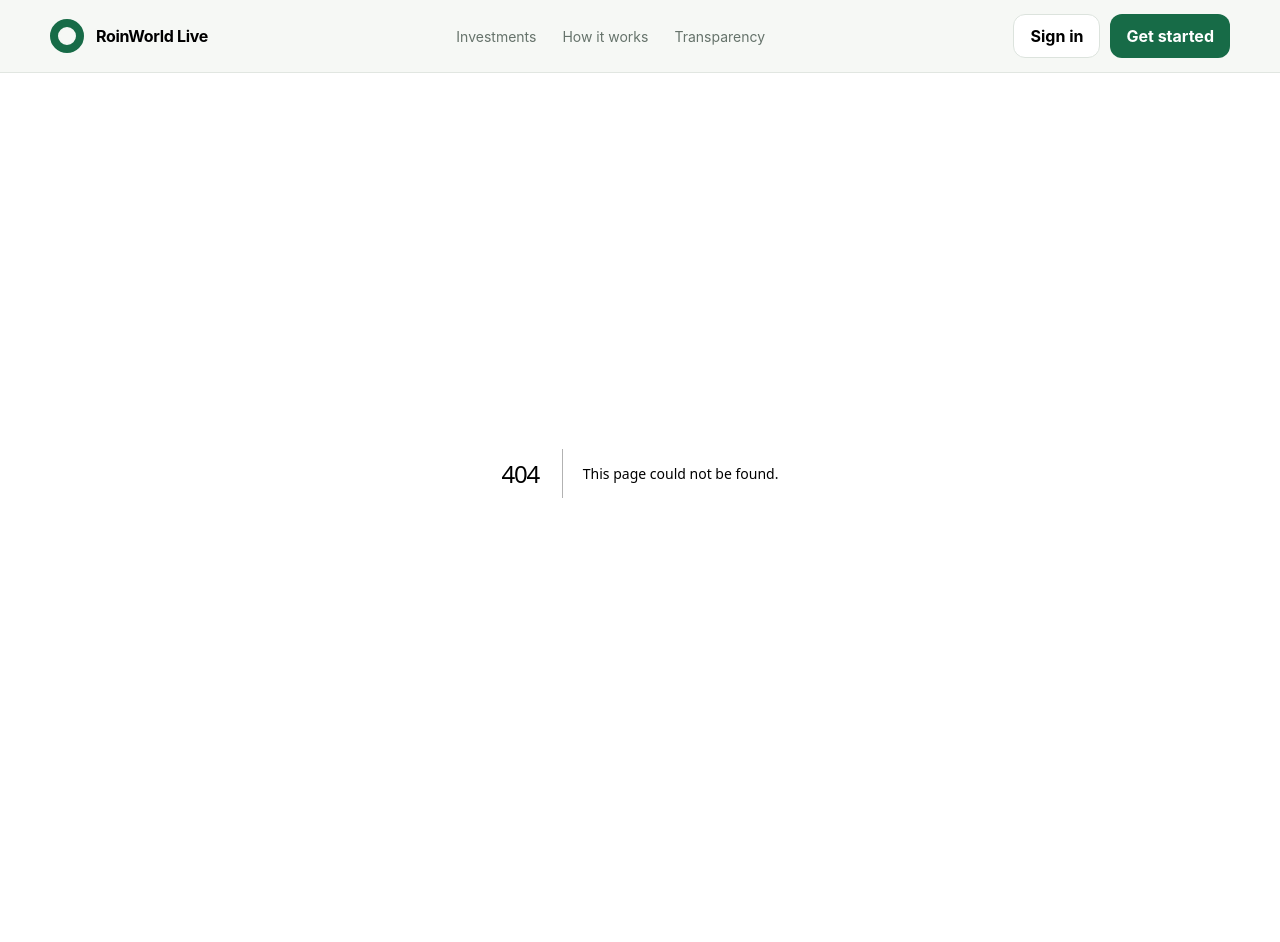
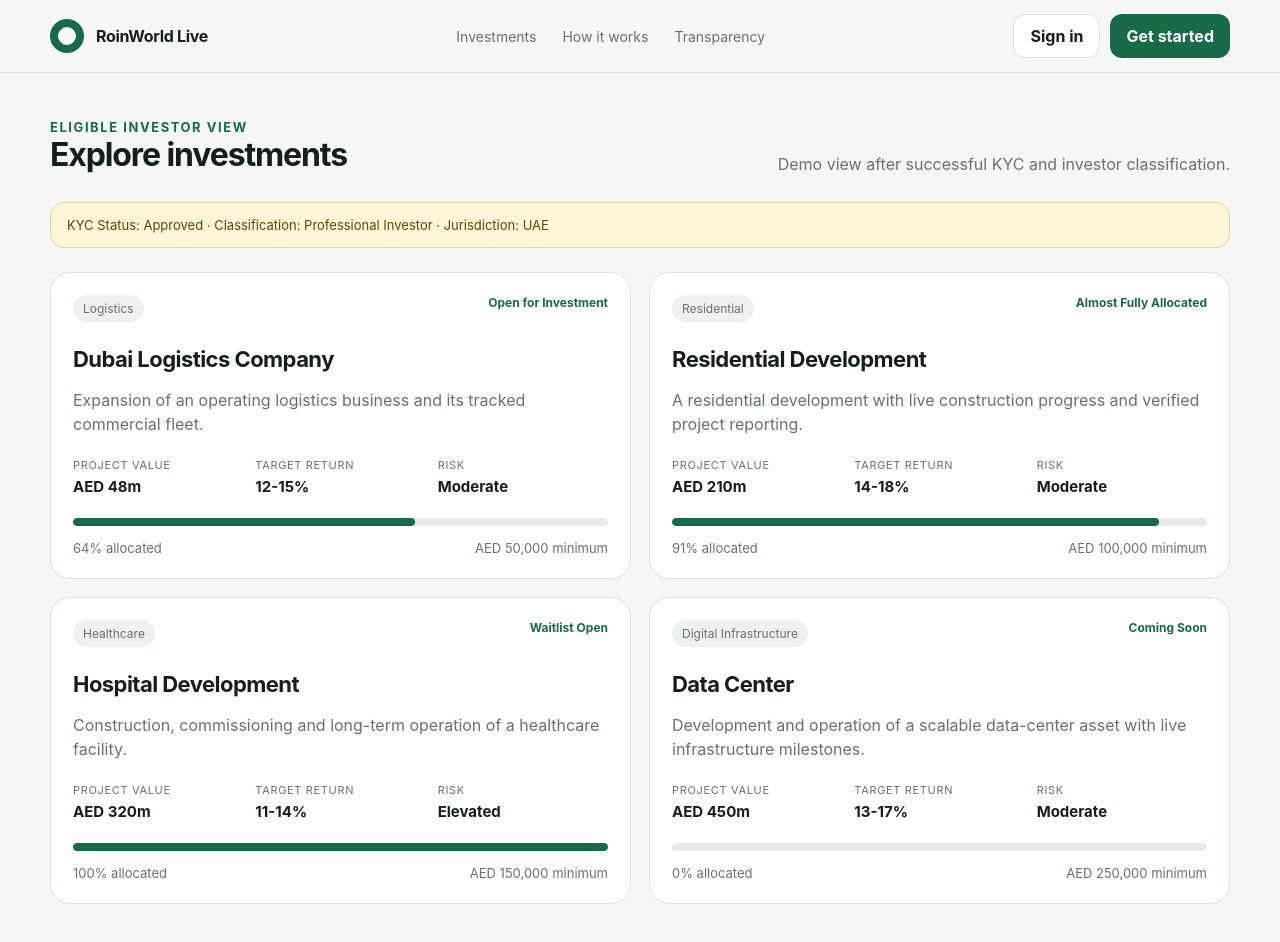
Before and after one commit to nikmad-ops/RoinWorldLive, a Next.js app in the folder prototype/: page /marketplace in a window 1280 px wide. Before the commit this address had no page. Shown: the top 942 px of the page. Before the commit the page ends 873 px from the top, so only its background shows below. Built offline with nearby package versions, Linux system fonts and the light colour scheme.

Commit message:
prototype: add prototype/app/marketplace/page.tsx

```diff
--- /dev/null
+++ b/prototype/app/marketplace/page.tsx
@@ -0,0 +1,31 @@
+import Link from "next/link";
+import { projects } from "@/lib/projects";
+
+export default function MarketplacePage() {
+  return (
+    <main className="section shell">
+      <div className="section-title">
+        <div><div className="eyebrow">Eligible investor view</div><h2>Explore investments</h2></div>
+        <p>Demo view after successful KYC and investor classification.</p>
+      </div>
+      <div className="notice" style={{ marginBottom: 24 }}>
+        KYC Status: Approved · Classification: Professional Investor · Jurisdiction: UAE
+      </div>
+      <div className="grid">
+        {projects.map((project) => (
+          <Link key={project.id} href={`/projects/${project.id}`} className="card">
+            <div className="card-top"><span className="tag">{project.type}</span><span className="status">{project.status}</span></div>
+            <h3>{project.name}</h3><p>{project.summary}</p>
+            <div className="metrics">
+              <div className="metric"><span>Project value</span><strong>{project.totalValue}</strong></div>
+              <div className="metric"><span>Target return</span><strong>{project.targetReturn}</strong></div>
+              <div className="metric"><span>Risk</span><strong>{project.risk}</strong></div>
+            </div>
+            <div className="progress"><div style={{ width: `${project.fundedPercent}%` }} /></div>
+            <div className="card-footer"><span>{project.fundedPercent}% allocated</span><span>{project.minimumInvestment} minimum</span></div>
+          </Link>
+        ))}
+      </div>
+    </main>
+  );
+}
```
